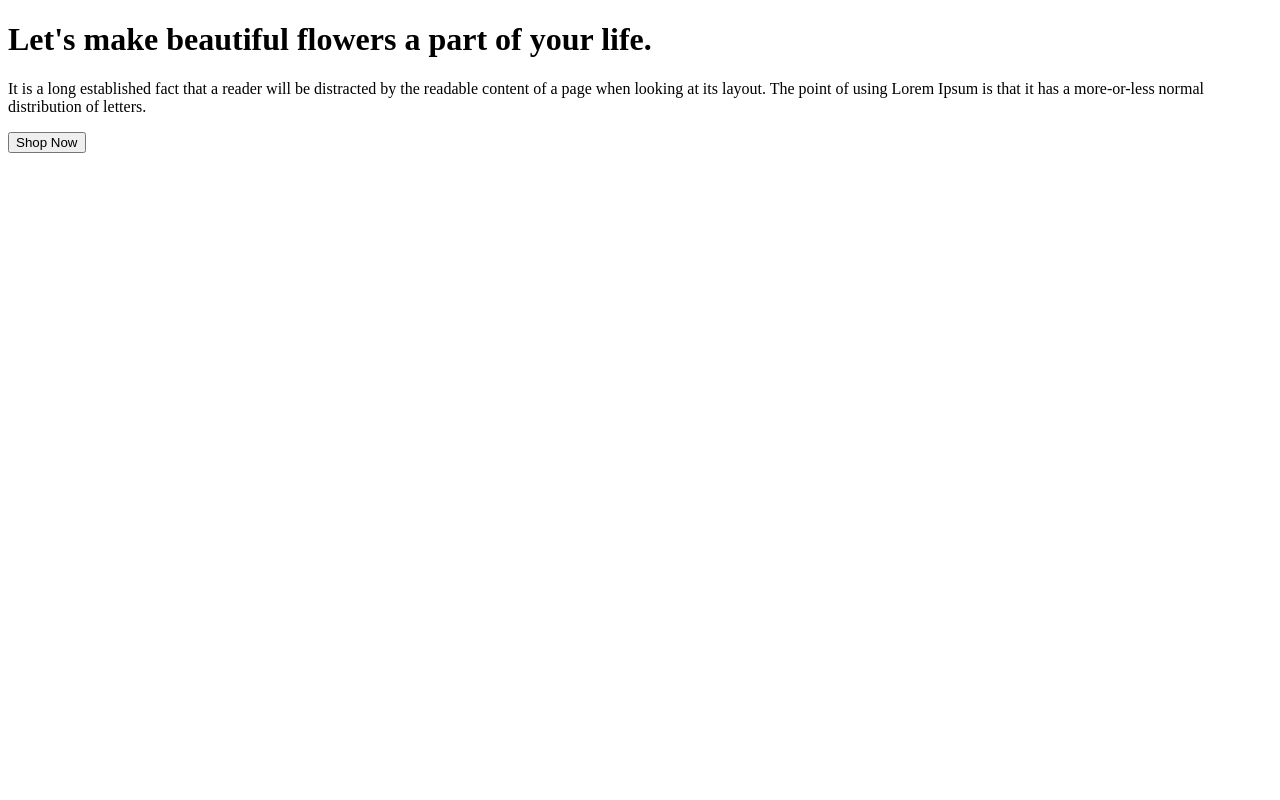
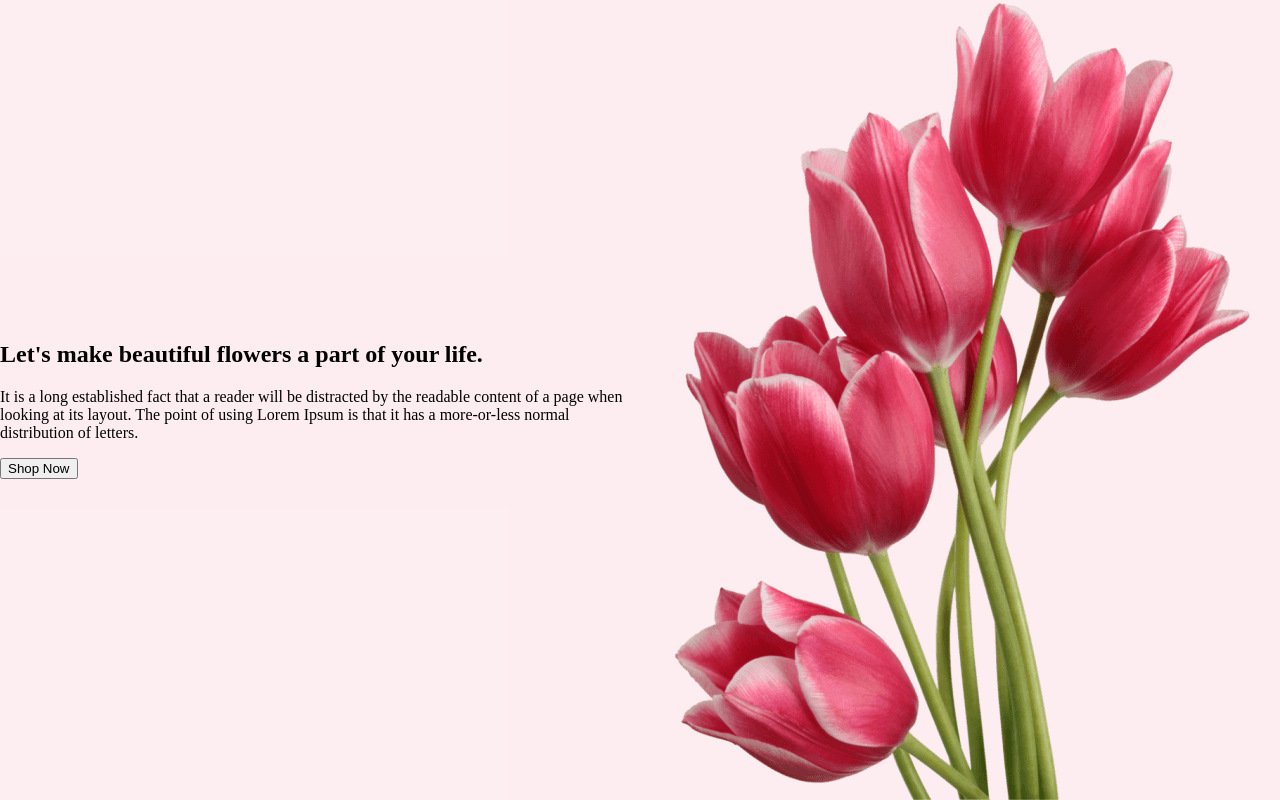
Before and after one commit to masud-almahdi-dev/flower-shop-website, a plain HTML site: page index.html in a window 1280 px wide. Drawn offline with Linux system fonts and the light colour scheme.

Commit message:
added images and basic css

```diff
--- a/index.html
+++ b/index.html
@@ -4,14 +4,18 @@
     <meta charset="UTF-8">
     <meta name="viewport" content="width=device-width, initial-scale=1.0">
     <title>Flower Shop Website</title>
+    <link rel="stylesheet" href="styles/flowershop.css">
 </head>
 <body>
-    <header>
-        <div class="headline-texts">
-            <h1 class="headline-title">Let's make beautiful flowers a part of your life.</h1>
-            <p class="headline-description">It is a long established fact that a reader will be distracted by the readable content of a page when looking at its layout. The point of using Lorem Ipsum is that it has a more-or-less normal distribution of letters.</p>
-            <button class="btn-primary">Shop Now</button>
-        </div>
+    <header class="header">
+        <section class="header-container">
+            <div class="header-texts">
+                <h1 class="headline-title">Let's make beautiful flowers a part of your life.</h1>
+                <p class="headline-description">It is a long established fact that a reader will be distracted by the readable content of a page when looking at its layout. The point of using Lorem Ipsum is that it has a more-or-less normal distribution of letters.</p>
+                <button class="btn-primary">Shop Now</button>
+            </div>
+            <img class="header-image" src="images/pngwing 10.png" alt="">
+        </section>
     </header>
     <main></main>
     <footer></footer>
--- /dev/null
+++ b/styles/flowershop.css
@@ -0,0 +1,19 @@
+/* common styles */
+
+body{
+    margin:0;
+}
+
+
+/* header related styles */
+
+.header{
+    display: flex;
+    justify-content: center;
+    background-color: #E554731A;
+}
+.header-container{
+    display: flex;
+    align-items: center;
+    max-width: 1440px;
+}
```
Also changed, not shown: images/Flower 01.png (added), images/Group 57.png (added), images/Group 58.png (added), images/Group 59.png (added), images/Rectangle 4.png (added), images/Rectangle 5.png (added), images/Rectangle 6.png (added), images/Rectangle 9.png (added), images/pngwing 10.png (added), images/pngwing 5.png (added), images/pngwing 6.png (added), images/pngwing 7.png (added), images/pngwing 8.png (added).
